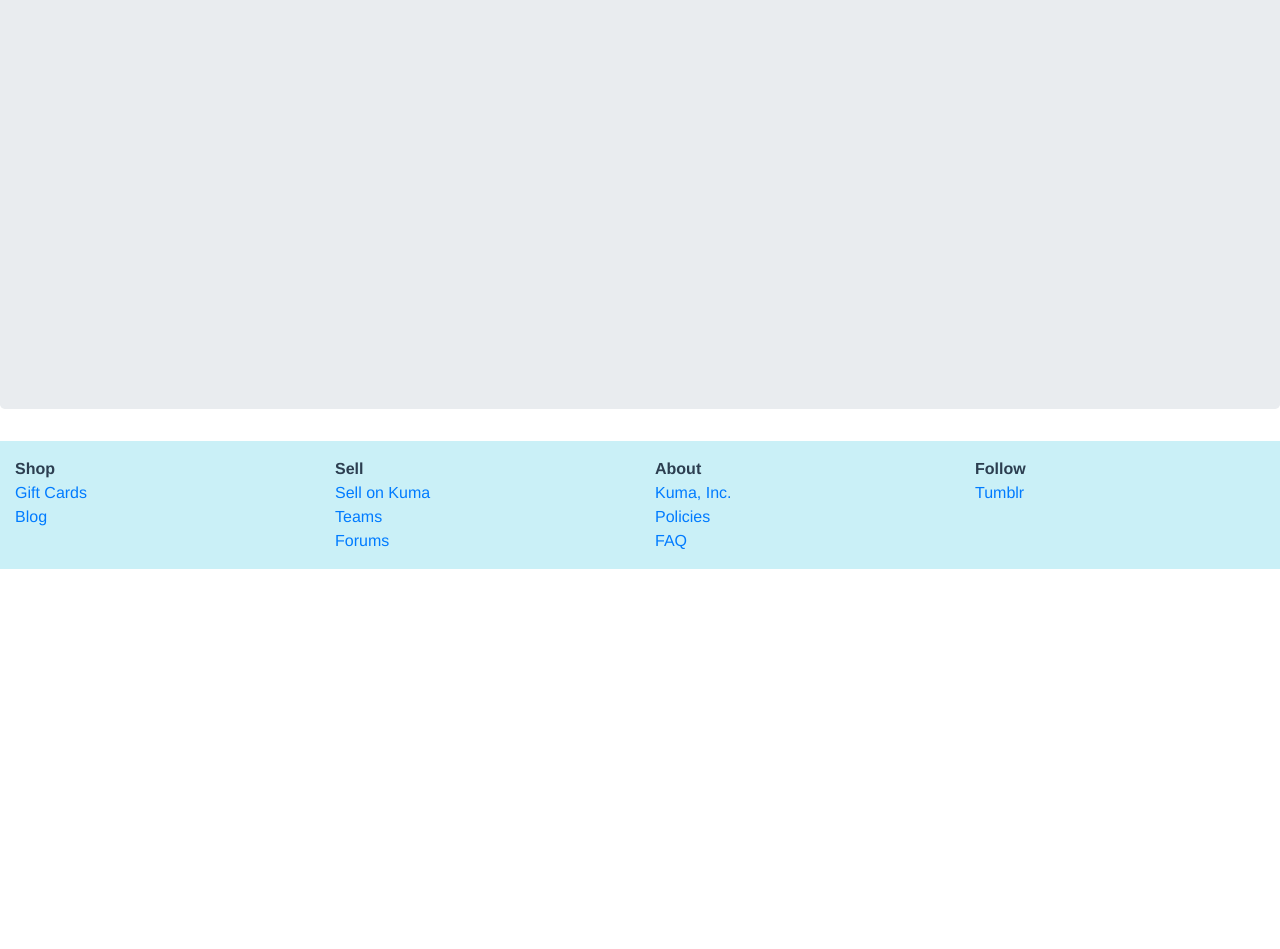
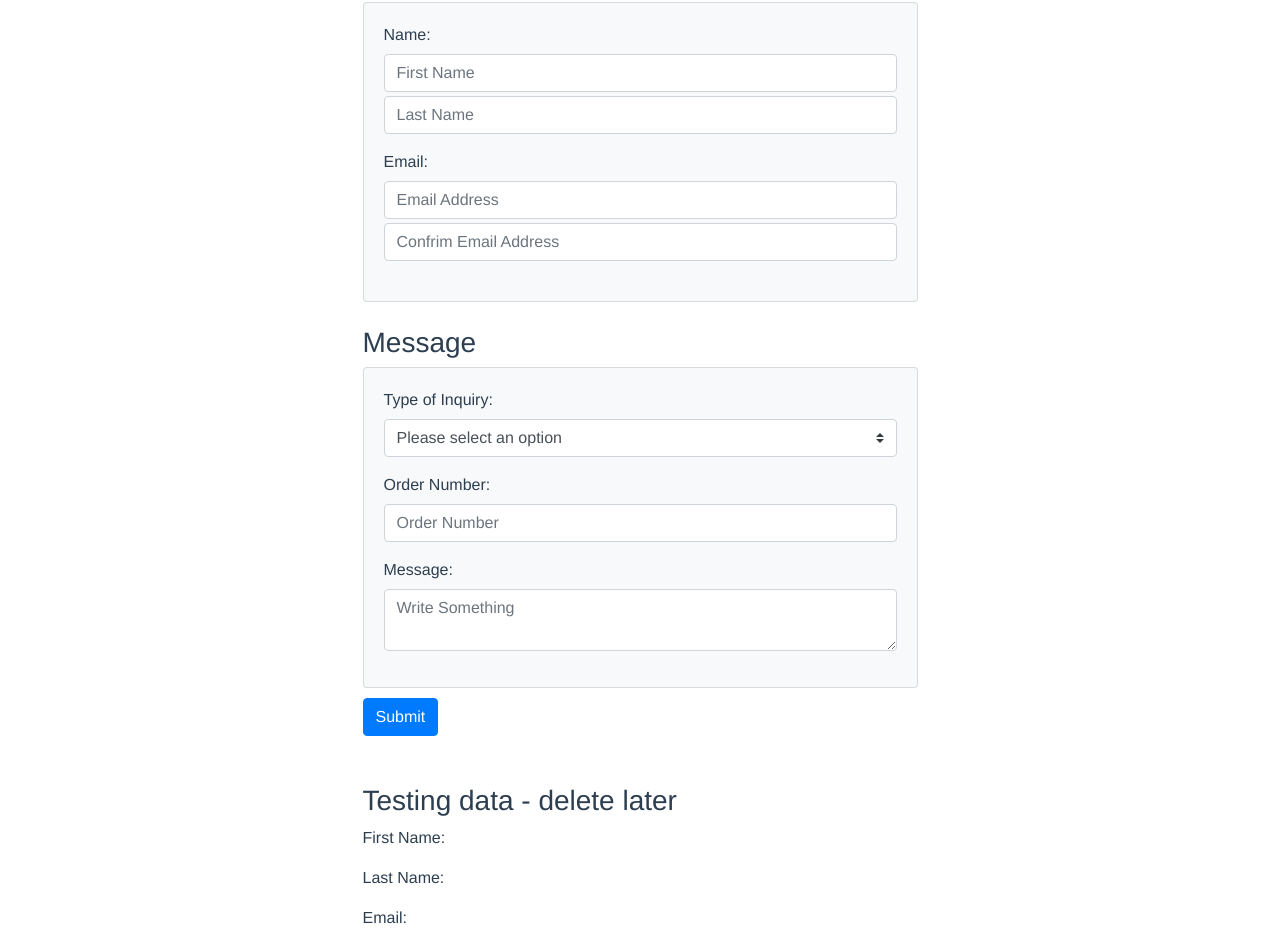
Before and after one commit to michelle-tan/CS467_project, a Vue app in the folder client/: page /helpCenter in a window 1280 px wide. Before the commit this address led to /404. Shown: the part 231-1180 px from the top of the page. Before the commit the page ends 800 px from the top, so only its background shows below. Built offline with nearby package versions, Linux system fonts and the light colour scheme.

Commit message:
Added HelpCenter/contact View
Added page for the help center/contact page.

```diff
--- a/client/src/router.js
+++ b/client/src/router.js
@@ -29,6 +29,13 @@ export default new Router({
     },
 
     { path: "*", redirect: "/404" },
+    // Help Center
+    {
+      path: "/helpCenter",
+      name: "Help Center",
+      component: () => import("./views/HelpCenter.vue")
+    },
+
     {
       path: "/testComponents",
       name: "testComponents",
--- /dev/null
+++ b/client/src/views/HelpCenter.vue
@@ -0,0 +1,133 @@
+<template>
+  <div class="container formContainer">
+    <b-form ref="form" @submit.prevent="handleSubmit" class="innerFormContainer">
+      <h1>Help Center</h1>
+      <hr>
+      <h3>User Information</h3>
+      <!-- User Information block -->
+      <b-card bg-variant="light">
+        <!-- First/last name -->
+        <b-form-group label="Name:">
+          <b-form-input type="text" v-model="formData.firstname" placeholder="First Name" required></b-form-input>
+          <div class="padding"></div>
+          <b-form-input type="text" v-model="formData.lastname" placeholder="Last Name" required></b-form-input>
+        </b-form-group>
+        <!-- Email-->
+        <b-form-group label="Email:">
+          <b-form-input type="text" v-model="formData.email" placeholder="Email Address" required></b-form-input>
+          <div class="padding"></div>
+          <b-form-input
+            type="text"
+            v-model="formData.emailrepeat"
+            placeholder="Confrim Email Address"
+            required
+          ></b-form-input>
+          <!-- NOTE: I could not get it to display like the registration form -->
+          <b-form-valid-feedback :state="validateEmail.isValid">{{validateEmail.message}}</b-form-valid-feedback>
+          <b-form-invalid-feedback :state="validateEmail.isValid">{{validateEmail.message}}</b-form-invalid-feedback>
+        </b-form-group>
+      </b-card>
+      <br>
+
+      <h3>Message</h3>
+      <b-card bg-variant="light">
+        <!-- inquiry type -->
+        <b-form-group label="Type of Inquiry:">
+          <b-form-select v-model="formData.inquirytype" :options="inquiryoptions" requried></b-form-select>
+        </b-form-group>
+        <!-- Order Number -->
+        <b-form-group label="Order Number:">
+          <b-form-input type="number" v-model="formData.ordernumber" placeholder="Order Number"></b-form-input>
+        </b-form-group>
+        <b-form-group label="Message:">
+          <b-form-textarea v-model="formData.message" placeholder="Write Something" required></b-form-textarea>
+        </b-form-group>
+      </b-card>
+
+      <b-button type="submit" variant="primary" class="submitButton">Submit</b-button>
+
+      <!-- testing area -->
+      <div>
+        <br>
+        <br>
+        <h3>Testing data - delete later</h3>
+        <p>First Name: {{formData.firstname}}</p>
+        <p>Last Name: {{formData.lastname}}</p>
+        <p>Email: {{formData.email}}</p>
+        <p>Confirm Email: {{formData.emailrepeat}}</p>
+        <p>Inquiry Type: {{formData.inquirytype}}</p>
+        <p>Order Num: {{formData.ordernumber}}</p>
+        <!-- This is for display purposes, the formdata.message will still be one line.
+        Look into nodemailer if there are solutions to make it multiline-->
+        <p style="white-space: pre-line;">Message: {{formData.message}}</p>
+      </div>
+      <!-- End testing area -->
+    </b-form>
+  </div>
+</template>
+
+<script>
+export default {
+  data() {
+    return {
+      formData: {
+        firstname: "",
+        lastname: "",
+        email: "",
+        emailrepeat: "",
+        message: "",
+        ordernumber: "",
+        inquirytype: null
+      },
+      inquiryoptions: [
+        { value: null, text: "Please select an option" },
+        { value: "OrderRelated", text: "Order Related" },
+        { value: "Product", text: "Product" },
+        { value: "Other", text: "Other" }
+      ]
+    };
+  },
+  computed: {
+    validateEmail() {
+      if (
+        this.formData.email &&
+        this.formData.email !== this.formData.emailrepeat
+      ) {
+        return { isValid: false, message: "Email Addresses do not match" };
+      } else if (
+        this.formData.email &&
+        this.formData.email === this.formData.emailrepeat
+      ) {
+        return { isValid: true, message: "Email Addresses match" };
+      }
+      return { isValid: false, message: "" };
+    }
+  },
+  methods: {
+    handleSubmit() {
+      console.log("HELP CENTER FORM SUBMIT");
+    }
+  }
+};
+</script>
+
+<style>
+.padding {
+  padding-top: 0.25em;
+}
+
+.formContainer {
+  display: flex;
+  align-items: center;
+  justify-content: center;
+  padding-top: 40px;
+}
+
+.innerFormContainer {
+  width: 50%;
+}
+
+.submitButton {
+  margin-top: 10px;
+}
+</style>
```
Also changed, not shown: 1 other file (tests, documents, lock files or other folders).
